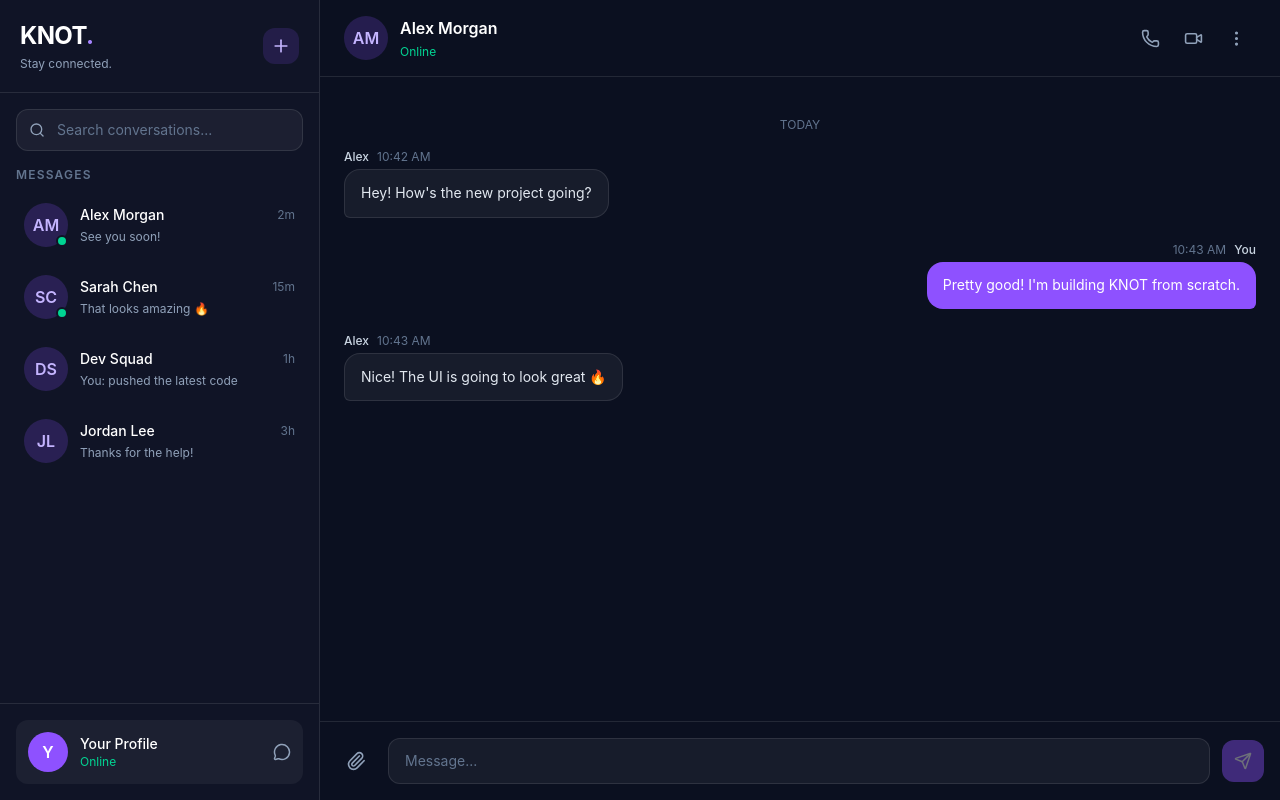
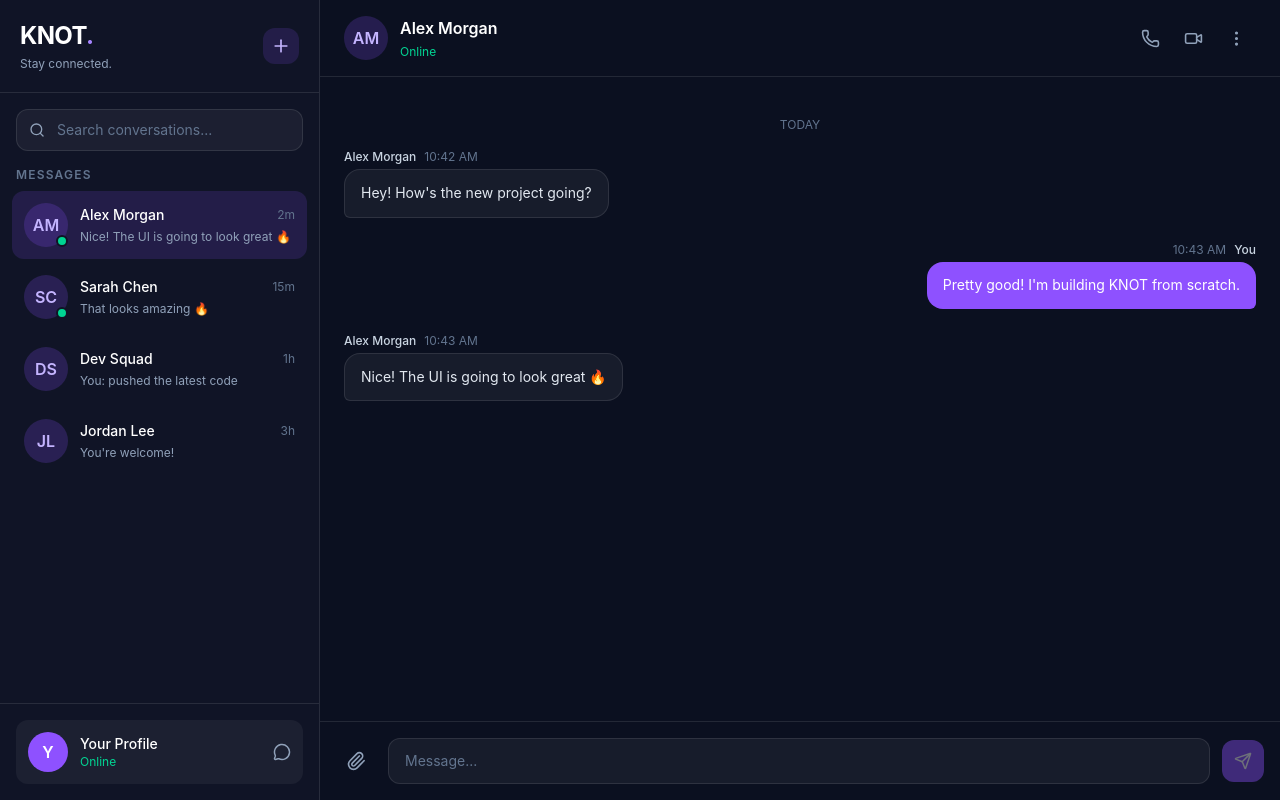
Before and after one commit to 4pruthvi/Knot, a React (Vite) app in the folder client/: page / in a window 1280 px wide. Built offline with nearby package versions, Linux system fonts and the light colour scheme.

Commit message:
feat: implement chat layout with sidebar, chat window, and message handling

```diff
--- a/client/src/components/ChatWindow.jsx
+++ b/client/src/components/ChatWindow.jsx
@@ -1,54 +1,55 @@
 
-import { useState } from "react";
 import { Phone, Video, MoreVertical } from "lucide-react";
 import MessageInput from "./MessageInput";
 
-const initialMessages = [
-  { id: 1, sender: "Alex", text: "Hey! How's the new project going?", time: "10:42 AM", mine: false },
-  { id: 2, sender: "You", text: "Pretty good! I'm building KNOT from scratch.", time: "10:43 AM", mine: true },
-  { id: 3, sender: "Alex", text: "Nice! The UI is going to look great 🔥", time: "10:43 AM", mine: false },
-];
-
-export default function ChatWindow() {
-  const [messages, setMessages] = useState(initialMessages);
-
-  function sendMessage(text) {
-    setMessages((previous) => [
-      ...previous,
-      {
-        id: Date.now(),
-        sender: "You",
-        text,
-        time: new Date().toLocaleTimeString([], {
-          hour: "2-digit",
-          minute: "2-digit",
-        }),
-        mine: true,
-      },
-    ]);
-  }
-
+export default function ChatWindow({
+  selectedChat,
+  messages,
+  onSendMessage,
+}) {
   return (
     <section className="flex min-w-0 flex-1 flex-col bg-[#0b1020] text-white">
       <header className="flex items-center justify-between border-b border-white/10 px-6 py-4">
         <div className="flex items-center gap-3">
           <div className="flex h-11 w-11 items-center justify-center rounded-full bg-violet-500/20 font-semibold text-violet-300">
-            AM
+            {selectedChat.name
+              .split(" ")
+              .map((part) => part[0])
+              .join("")
+              .slice(0, 2)}
           </div>
+
           <div>
-            <h2 className="font-semibold">Alex Morgan</h2>
-            <p className="mt-1 text-xs text-emerald-400">Online</p>
+            <h2 className="font-semibold">{selectedChat.name}</h2>
+            <p
+              className={`mt-1 text-xs ${
+                selectedChat.online
+                  ? "text-emerald-400"
+                  : "text-slate-400"
+              }`}
+            >
+              {selectedChat.online ? "Online" : "Offline"}
+            </p>
           </div>
         </div>
 
         <div className="flex items-center gap-1 text-slate-400">
-          <button aria-label="Voice call" className="rounded-xl p-2.5 hover:bg-white/5 hover:text-white">
+          <button
+            aria-label="Voice call"
+            className="rounded-xl p-2.5 hover:bg-white/5 hover:text-white"
+          >
             <Phone size={19} />
           </button>
-          <button aria-label="Video call" className="rounded-xl p-2.5 hover:bg-white/5 hover:text-white">
+          <button
+            aria-label="Video call"
+            className="rounded-xl p-2.5 hover:bg-white/5 hover:text-white"
+          >
             <Video size={19} />
           </button>
-          <button aria-label="More options" className="rounded-xl p-2.5 hover:bg-white/5 hover:text-white">
+          <button
+            aria-label="More options"
+            className="rounded-xl p-2.5 hover:bg-white/5 hover:text-white"
+          >
             <MoreVertical size={19} />
           </button>
         </div>
@@ -62,16 +63,26 @@ export default function ChatWindow() {
         {messages.map((message) => (
           <div
             key={message.id}
-            className={`flex ${message.mine ? "justify-end" : "justify-start"}`}
+            className={`flex ${
+              message.mine ? "justify-end" : "justify-start"
+            }`}
           >
-            <div className={`max-w-[75%] ${message.mine ? "items-end" : "items-start"} flex flex-col`}>
+            <div
+              className={`flex max-w-[75%] flex-col ${
+                message.mine ? "items-end" : "items-start"
+              }`}
+            >
               <div
                 className={`mb-1 flex gap-2 text-xs ${
                   message.mine ? "flex-row-reverse" : ""
                 }`}
               >
-                <span className="font-medium text-slate-300">{message.sender}</span>
-                <span className="text-slate-500">{message.time}</span>
+                <span className="font-medium text-slate-300">
+                  {message.sender}
+                </span>
+                <span className="text-slate-500">
+                  {message.time}
+                </span>
               </div>
 
               <div
@@ -88,7 +99,7 @@ export default function ChatWindow() {
         ))}
       </div>
 
-      <MessageInput onSend={sendMessage} />
+      <MessageInput onSend={onSendMessage} />
     </section>
   );
 }
--- a/client/src/components/Sidebar.jsx
+++ b/client/src/components/Sidebar.jsx
@@ -1,14 +1,8 @@
-
 import { Search, Plus, MessageCircle } from "lucide-react";
 
-const conversations = [
-  { id: 1, name: "Alex Morgan", message: "See you soon!", time: "2m", online: true },
-  { id: 2, name: "Sarah Chen", message: "That looks amazing 🔥", time: "15m", online: true },
-  { id: 3, name: "Dev Squad", message: "You: pushed the latest code", time: "1h", online: false },
-  { id: 4, name: "Jordan Lee", message: "Thanks for the help!", time: "3h", online: false },
-];
 
-export default function Sidebar() {
+
+export default function Sidebar({ conversations, selectedChatId, onSelectChat }) {
   return (
     <aside className="flex h-full w-80 shrink-0 flex-col border-r border-white/10 bg-[#101426] text-white">
       <div className="flex items-center justify-between border-b border-white/10 p-5">
@@ -42,7 +36,12 @@ export default function Sidebar() {
         {conversations.map((chat) => (
           <button
             key={chat.id}
-            className="flex w-full items-center gap-3 rounded-xl p-3 text-left transition hover:bg-white/5"
+            onClick={() => onSelectChat(chat)}
+            className={`flex w-full items-center gap-3 rounded-xl p-3 text-left transition ${
+              selectedChatId === chat.id
+                ? "bg-violet-500/15"
+                : "hover:bg-white/5"
+            }`}
           >
             <div className="relative flex h-11 w-11 shrink-0 items-center justify-center rounded-full bg-violet-500/20 font-semibold text-violet-300">
               {chat.name
@@ -57,8 +56,12 @@ export default function Sidebar() {
 
             <div className="min-w-0 flex-1">
               <div className="flex items-center justify-between gap-2">
-                <span className="truncate text-sm font-medium">{chat.name}</span>
-                <span className="shrink-0 text-xs text-slate-500">{chat.time}</span>
+                <span className="truncate text-sm font-medium">
+                  {chat.name}
+                </span>
+                <span className="shrink-0 text-xs text-slate-500">
+                  {chat.time}
+                </span>
               </div>
               <p className="mt-1 truncate text-xs text-slate-400">
                 {chat.message}
--- a/client/src/layouts/ChatLayout.jsx
+++ b/client/src/layouts/ChatLayout.jsx
@@ -1,12 +1,121 @@
 
+import { useState } from "react";
 import Sidebar from "../components/Sidebar";
 import ChatWindow from "../components/ChatWindow";
 
+const initialConversations = [
+  {
+    id: 1,
+    name: "Alex Morgan",
+    message: "Nice! The UI is going to look great 🔥",
+    time: "2m",
+    online: true,
+  },
+  {
+    id: 2,
+    name: "Sarah Chen",
+    message: "That looks amazing 🔥",
+    time: "15m",
+    online: true,
+  },
+  {
+    id: 3,
+    name: "Dev Squad",
+    message: "You: pushed the latest code",
+    time: "1h",
+    online: false,
+  },
+  {
+    id: 4,
+    name: "Jordan Lee",
+    message: "You're welcome!",
+    time: "3h",
+    online: false,
+  },
+];
+
+const initialMessages = {
+  1: [
+    { id: 1, sender: "Alex Morgan", text: "Hey! How's the new project going?", time: "10:42 AM", mine: false },
+    { id: 2, sender: "You", text: "Pretty good! I'm building KNOT from scratch.", time: "10:43 AM", mine: true },
+    { id: 3, sender: "Alex Morgan", text: "Nice! The UI is going to look great 🔥", time: "10:43 AM", mine: false },
+  ],
+  2: [
+    { id: 4, sender: "Sarah Chen", text: "Hey! How are you?", time: "10:30 AM", mine: false },
+    { id: 5, sender: "You", text: "I'm good! How about you?", time: "10:31 AM", mine: true },
+    { id: 6, sender: "Sarah Chen", text: "That looks amazing 🔥", time: "10:32 AM", mine: false },
+  ],
+  3: [
+    { id: 7, sender: "Dev Squad", text: "The latest code is ready for review.", time: "9:15 AM", mine: false },
+    { id: 8, sender: "You", text: "You pushed the latest code.", time: "9:20 AM", mine: true },
+  ],
+  4: [
+    { id: 9, sender: "Jordan Lee", text: "Thanks for the help!", time: "8:45 AM", mine: false },
+    { id: 10, sender: "You", text: "You're welcome!", time: "8:46 AM", mine: true },
+  ],
+};
+
 export default function ChatLayout() {
+  const [conversations, setConversations] = useState(initialConversations);
+  const [messagesByChat, setMessagesByChat] = useState(initialMessages);
+
+  const [selectedChat, setSelectedChat] = useState(initialConversations[0]);
+
+  function sendMessage(text) {
+    const now = new Date();
+    const messageTime = now.toLocaleTimeString([], {
+      hour: "2-digit",
+      minute: "2-digit",
+    });
+
+    const newMessage = {
+      id: Date.now(),
+      sender: "You",
+      text,
+      time: messageTime,
+      mine: true,
+    };
+
+    setMessagesByChat((previous) => ({
+      ...previous,
+      [selectedChat.id]: [
+        ...(previous[selectedChat.id] || []),
+        newMessage,
+      ],
+    }));
+
+    setConversations((previous) =>
+      [
+        ...previous.map((chat) =>
+          chat.id === selectedChat.id
+            ? {
+                ...chat,
+                message: `You: ${text}`,
+                time: "now",
+              }
+            : chat
+        ),
+      ].sort((a, b) => {
+        if (a.id === selectedChat.id) return -1;
+        if (b.id === selectedChat.id) return 1;
+        return 0;
+      })
+    );
+  }
+
   return (
     <main className="flex h-screen overflow-hidden bg-[#0b1020]">
-      <Sidebar />
-      <ChatWindow />
+      <Sidebar
+        conversations={conversations}
+        selectedChatId={selectedChat.id}
+        onSelectChat={setSelectedChat}
+      />
+
+      <ChatWindow
+        selectedChat={selectedChat}
+        messages={messagesByChat[selectedChat.id] || []}
+        onSendMessage={sendMessage}
+      />
     </main>
   );
 }
```
Also changed, not shown: client/src/components/ChatHeader.jsx (added), client/src/components/MessageList.jsx (added).
